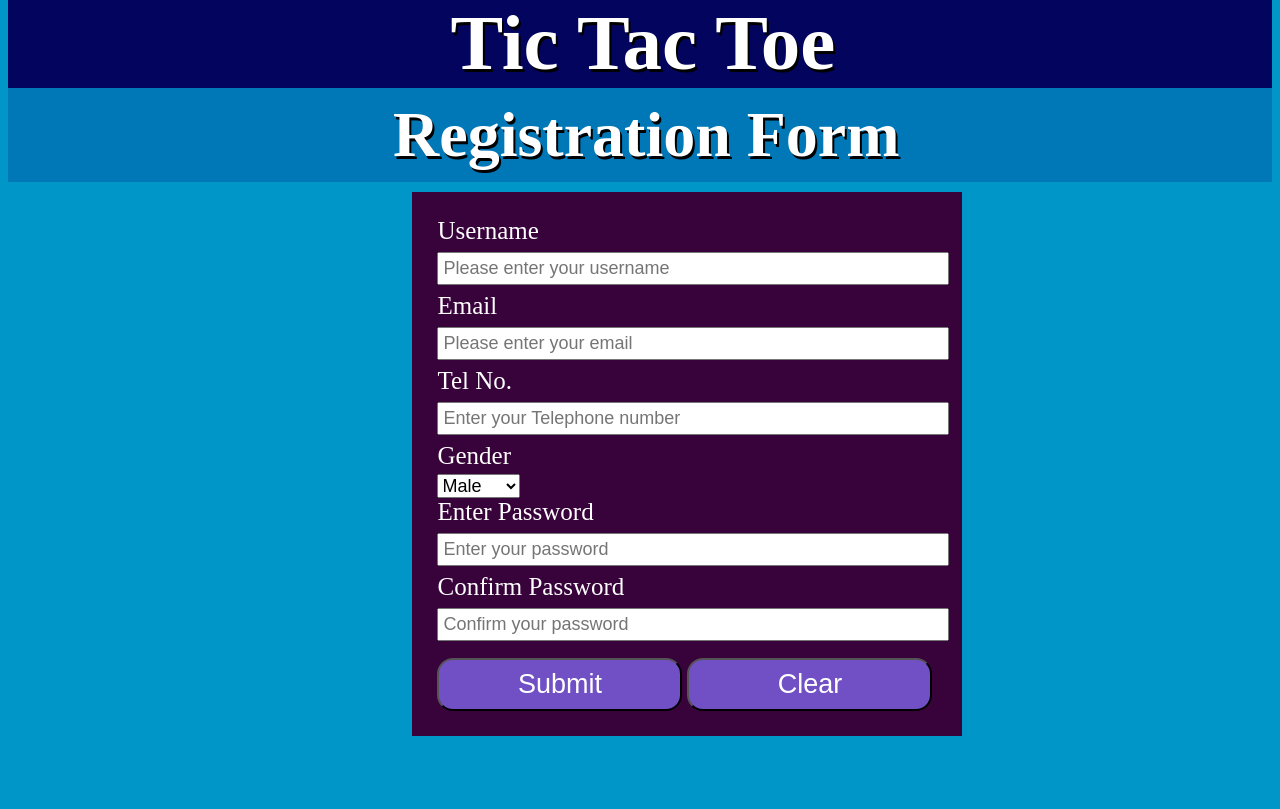
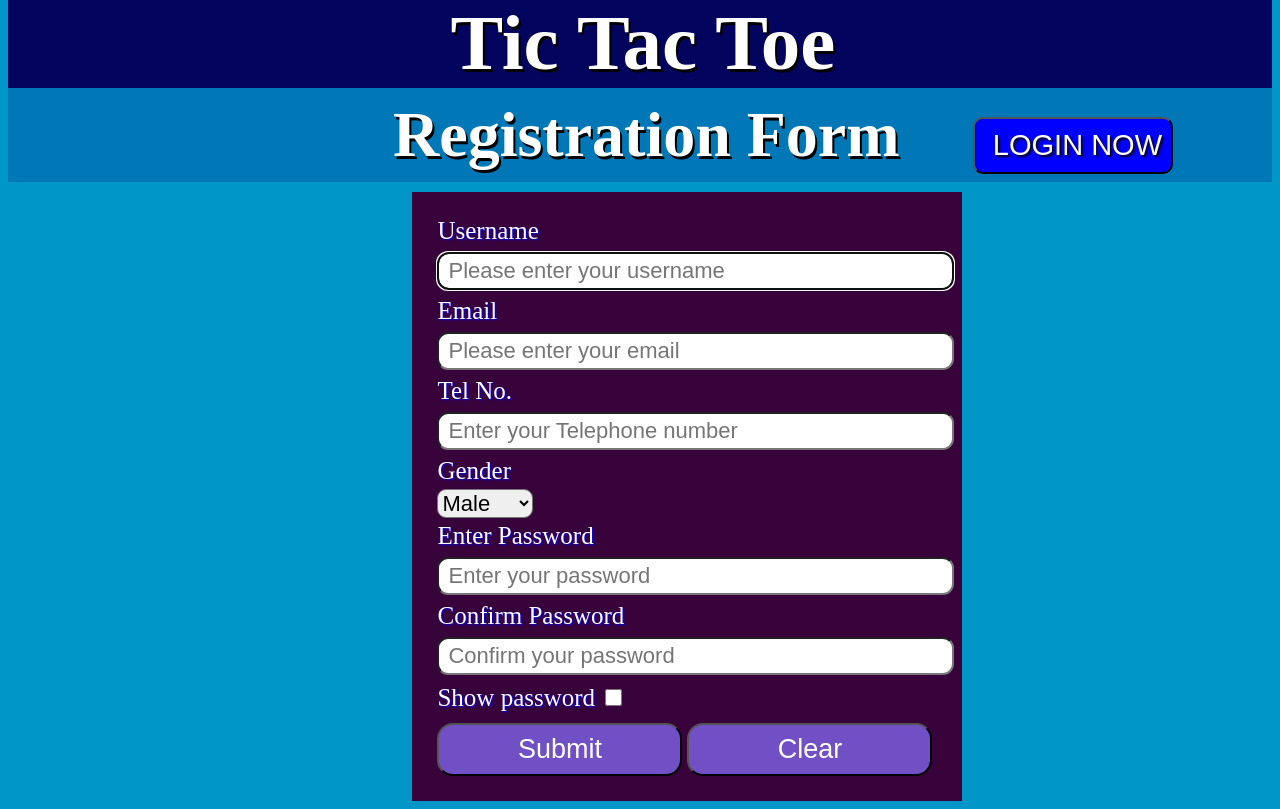
Before and after one commit to Vishal1720/tictactoewithdb, a plain HTML site: page public/registration.html in a window 1280 px wide. Drawn offline with nearby package versions, Linux system fonts and the light colour scheme.

Commit message:
Update registration.html
axios changes

```diff
--- a/public/registration.html
+++ b/public/registration.html
@@ -12,8 +12,12 @@
             width: 500px;
             padding:25px;
         }
+        select{
+            border-radius: 9px;
+        }
         label{
             color:white;
+            text-shadow: 1px 1px 2px blue;
         }
         label,input{
             margin-top: 7px;
@@ -21,11 +25,13 @@
         }
         input{
             width:100%;
-            font-size: large;
+            font-size: 22px;
             padding: 4px;
+            padding-left: 9px;;
+            border-radius: 11px;
         }
         select{
-            font-size: large;
+            font-size: 22px;
         }
         button{
             font-size: 27px;
@@ -63,7 +69,28 @@ background-color: #03045E;
             padding-bottom: 10px;
         }
         body{
-            background-color: #0096C7;      }
+            background-color: #0096C7;
+        }
+            input[type="button"]{
+                width:200px;
+                background-color: blue;
+                color: white;
+                position:absolute;
+                 top: 110px;
+                left:76%;
+                text-shadow: 2px 2px 2px rgb(12, 10, 10);
+                border-radius: 10px;
+                font-size: 29px;
+                padding: 10px;
+            }
+            input[type="checkbox"]{
+            width:17px;
+            height:17px;
+            }
+            select{
+                margin-top:4px;
+                margin-bottom:4px;
+            }
     </style>
 
 </head>
@@ -72,58 +99,93 @@ background-color: #03045E;
         <h1>Tic Tac Toe</h1>
       </header>
       <section>
-    <h1 id="subh">Registration Form</h1>
+    <h1 id="subh" >Registration Form</h1>
 </section>
-    <form id="regform" action="login.html">
+    <form id="regform" >
         <label for="usernames">Username</label>
-        <input type="text" id="usernames" name="uname"  placeholder="Please enter your username"><br>
-        <label for="email">Email</label><input type="email" id="email" placeholder="Please enter your email" autocomplete="email"><br>
-        <label for="phonenumber">Tel No.</label><input type="tel" id="phonenumber" maxlength="10" placeholder="Enter your Telephone number"><br>
-        <label for="gender">Gender</label><br><select id="gender"><option>Male</option><option>Female</option><option>Others</option></select><br>
-        <label for="pwd">Enter Password</label><input type="password" id="pwd" placeholder="Enter your password"><br>
-        <label for="confpwd">Confirm Password</label><input type="password" id="confpwd" placeholder="Confirm your password"><br>
-        <button onclick="submitForm()">Submit</button><button type="reset">Clear</button>
-    </form>
+        <input type="text" id="usernames" name="uname"  placeholder="Please enter your username" autofocus autocomplete="on">
+        <br>
+        <label for="email">Email</label>
+        <input type="email" id="email" placeholder="Please enter your email" autocomplete="email">
+        <br>
+        <label for="phonenumber">Tel No.</label>
+        <input type="tel" id="phonenumber" name="pnum" maxlength="10" placeholder="Enter your Telephone number">
+        <br>
+        <label for="gender">Gender</label>
+        <br>
+        <select id="gender"><option>Male</option><option>Female</option><option>Others</option></select>
+        <br>
+        <label for="pwd" id="labpwd">Enter Password</label>
+        <input type="password" id="pwd" placeholder="Enter your password">
+        <br>
+        <label for="confpwd">Confirm Password</label><input type="password" id="confpwd" placeholder="Confirm your password">
+        <br>
+        <label id="chklab" for="showpwd">Show password</label>
+        <input id="showpwd" onchange="showpassword()" type="checkbox">
+        <br>
+        <button onclick="submitForm(event)">Submit</button><button type="reset">Clear</button>
+    </form><input type="button" onclick="login()" value=" LOGIN NOW">
 
      <script src="https://cdn.jsdelivr.net/npm/axios/dist/axios.min.js"></script>
 <script>
+     function login(){
+        window.location="http://localhost:3000/login.html";
+     }
+function showpassword(){
+    password=document.getElementById("pwd");
+    confirmpassword=document.getElementById("confpwd");
+    if(password.type == "password" && confirmpassword.type == "password")
+    {
+        password.type="text";
+        confirmpassword.type="text";
+    }
+    else
+    {
+        password.type="password";
+        confirmpassword.type="password";
+    }
+}
 
+    async function submitForm(event) {
 
-
-    async function submitForm() {
             const username = document.getElementById("usernames").value;
             const email = document.getElementById("email").value;
-            const phonenumber = document.getElementById("phonenumber").value;
+            const pnum = document.getElementById("phonenumber").value;
             const gender = document.getElementById("gender").value;
             const pwd = document.getElementById("pwd").value;
             const confpwd = document.getElementById("confpwd").value;
 
-            if (!username || !email || !phonenumber || !gender || !pwd || !confpwd) {
+            if (!username || !email || !pnum || !gender || !pwd || !confpwd) {
             alert("Please fill in all the fields");
-            return;
+            event.preventDefault();
+            return false;
         }
 
         if(pwd != confpwd) {
             alert("Passwords do not match");
+            event.preventDefault();
             return;
         }
 
             const userData = {
                 uname: username,
                 email: email,
-                phonenumber: phonenumber,
+                phonenumber: pnum,
                 gender: gender,
                 pwd: pwd,
             };
 console.log(userData);
             try {
                 // Make an Axios POST request to the server
+
                 const response = await axios.post('/subform', userData);
-                console.log(response.data);
-                alert("Form submitted successfully!");
+                window.alert("Form submitted successfully!");
+                window.location.replace("http://localhost:3000/login.html");
+
             } catch (error) {
-                console.error("Error submitting form:", error);
-                alert("Error submitting form. Please try again.");
+                console.error( "Error",error);
+                window.alert("Error",error);
+                event.preventDefault();
             }
         }
 </script>
```
